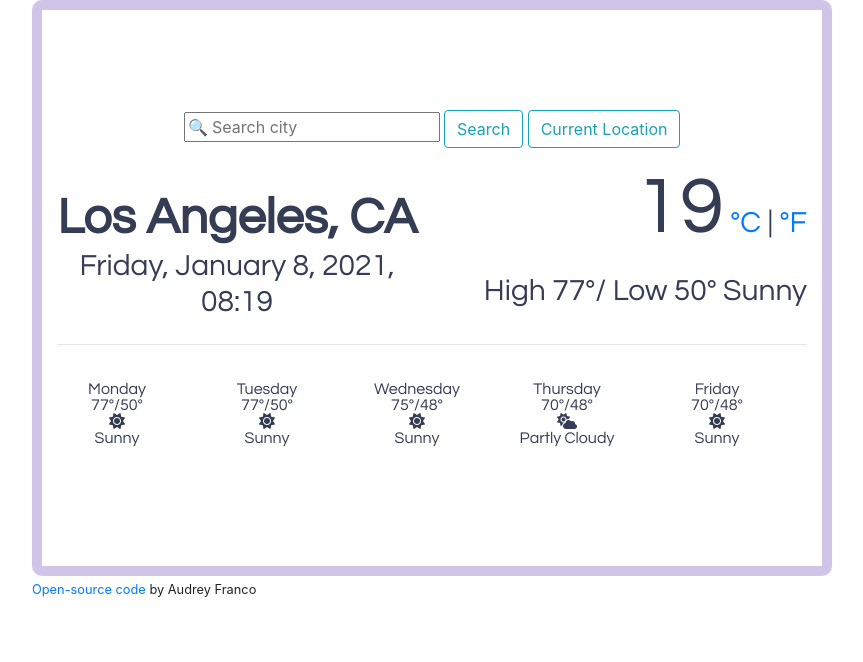
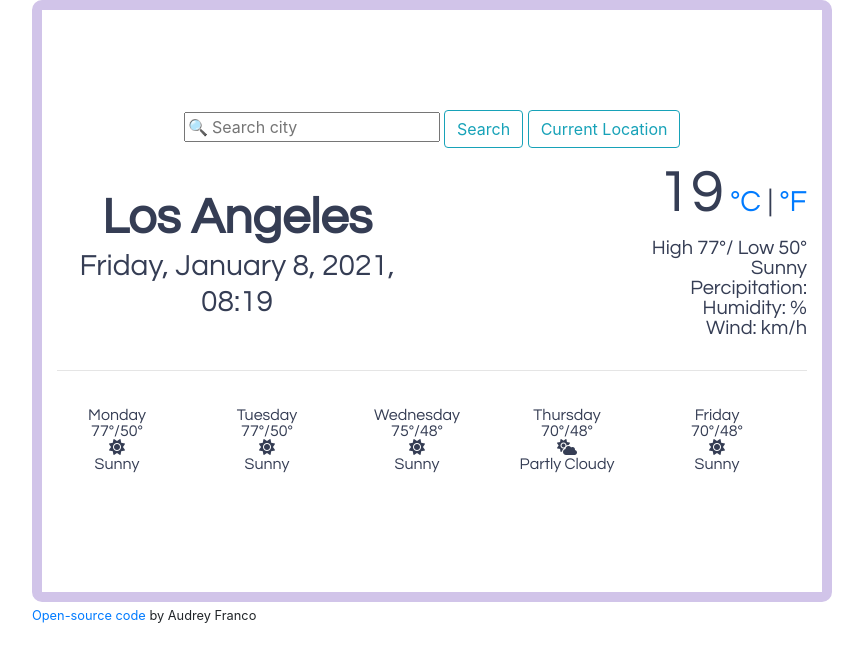
Before and after one commit to audreyfranco/my-app, a plain HTML site: page index.html in a window 1280 px wide. Shown: the whole page, without its empty margins (208-1071 px from the left). Drawn offline with nearby package versions, Linux system fonts and the light colour scheme.

Commit message:
Details updates

```diff
--- a/index.html
+++ b/index.html
@@ -27,7 +27,7 @@
     <div class="row">
         <div class="col-6">
             <h1>
-                Los Angeles, CA
+                Los Angeles
             </h1>
             <h2>
 
@@ -41,8 +41,23 @@
                         </span>
                     </div>
                     <div class="details">
+                        <ul>
+                            <li>
                         High 77°/ Low 50°
+                        </li>
+                        <li id="description">
                         Sunny
+                        </li>
+                        <li>
+                            Percipitation:
+                        </li>
+                        <li>
+                            Humidity: <span id="humidity"></span>%
+                        </li>
+                        <li>
+                           Wind: <span id="wind"></span>km/h
+                        </li>
+                        </ul>
                     </div>
         </div>
     </div>
--- a/style.css
+++ b/style.css
@@ -29,7 +29,7 @@ h2 {
 .current {
   font-family: "Questrial", sans-serif;
   text-align: right;
-  font-size: 80px;
+  font-size: 60px;
   margin: 0 auto;
   padding: 0;
   color: #353d54;
@@ -40,8 +40,13 @@ h2 {
   text-align: right;
   font-family: "Questrial", sans-serif;
   color: #353d54;
-  font-size: 30px;
+  font-size: 20px;
   display: block;
+  line-height: 20px;
+}
+
+ul {
+  list-style-type: none;
 }
 
 .col-2 {
--- a/weather.js
+++ b/weather.js
@@ -23,9 +23,15 @@ let month = months[now.getMonth()];
 h2.innerHTML = `${day}, ${month} ${date}, ${year}, ${hours}:${minutes}`;
 
 function displayWeatherCondition(response) {
-  console.log(response.data.name);
+  console.log(response.data);
+  let descriptionElement = document.querySelector("#description");
+  let humidityElement = document.querySelector("#humidity");
+  let windElement = document.querySelector("#wind");
   document.querySelector("h1").innerHTML = response.data.name;
   document.querySelector("#temperature").innerHTML =Math.round(response.data.main.temp);
+  document.querySelector("#description").innerHTML = response.data.weather[0].description;
+  document.querySelector("#humidity").innerHTML = response.data.main.humidity;
+  document.querySelector("#wind").innerHTML = Math.round(response.data.wind.speed);
 }
 
 function handleSubmit(event) {
```
